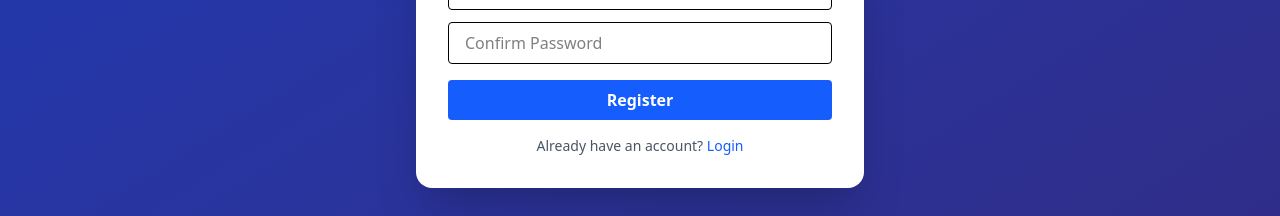
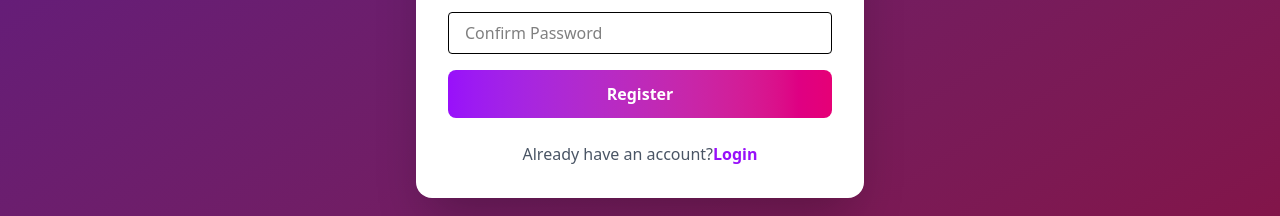
Before and after one commit to AnilSajjanshetty/function_hall, a React app in the folder frontend/: page /register in a window 1280 px wide. Shown: the part 449-665 px from the top of the page. Built offline with nearby package versions, Linux system fonts and the light colour scheme; no server answers; the HTML template or start-up script is replaced by a standard one.

Commit message:
feat:added register link in loginpage

```diff
--- a/frontend/src/pages/LoginPage.jsx
+++ b/frontend/src/pages/LoginPage.jsx
@@ -1,5 +1,5 @@
 import React, { useState } from "react";
-import { useNavigate } from "react-router-dom";
+import { Link, useNavigate } from "react-router-dom";
 import Swal from "sweetalert2";
 import axiosInstance from "../utils/axiosInstance";
 import config from "../../config";
@@ -98,6 +98,16 @@ export default function LoginPage() {
           >
             {loading ? "Logging in..." : "Login"}
           </button>
+            {/* 🔹 Register link */}
+        <p className="text-center text-gray-600 mt-6">
+          Don’t have an account?
+          <Link
+            to="/register"
+            className="text-purple-600 font-semibold hover:underline"
+          >
+            Register here
+          </Link>
+        </p>
         </form>
       </div>
     </div>
--- a/frontend/src/pages/RegisterPage.jsx
+++ b/frontend/src/pages/RegisterPage.jsx
@@ -3,7 +3,7 @@
 // src/pages/RegisterPage.jsx - Updated Register Page
 // ============================================
 import { useState } from 'react';
-import { useNavigate } from 'react-router-dom';
+import { Link, useNavigate } from 'react-router-dom';
 import axiosInstance from '../utils/axiosInstance';
 
 export default function RegisterPage() {
@@ -57,7 +57,7 @@ export default function RegisterPage() {
 
   return (
 
-    <div className="min-h-screen bg-gradient-to-br from-blue-800 to-indigo-900 flex items-center justify-center px-4">
+    <div className="min-h-screen bg-gradient-to-br from-purple-900 to-pink-900 flex items-center justify-center px-4">
       <div className="bg-white p-8 rounded-2xl shadow-2xl w-full max-w-md">
         <h2 className="text-3xl font-bold mb-6 text-center text-blue-900">Register</h2>
 
@@ -123,20 +123,21 @@ export default function RegisterPage() {
           <button
             type="submit"
             disabled={loading}
-            className="w-full bg-blue-600 text-white py-2 rounded font-bold hover:bg-blue-700 disabled:opacity-50"
+            className="w-full bg-gradient-to-r from-purple-600 to-pink-600 text-white py-3 rounded-lg font-bold hover:opacity-90 disabled:opacity-50"
           >
             {loading ? 'Registering...' : 'Register'}
           </button>
         </form>
 
-        <p className="text-center text-sm mt-4 text-gray-600">
-          Already have an account?{' '}
-          <span
-            className="text-blue-600 cursor-pointer hover:underline"
-            onClick={() => navigate('/login')}
+             {/* 🔹 Login link */}
+        <p className="text-center text-gray-600 mt-6">
+          Already have an account?
+          <Link
+            to="/login"
+            className="text-purple-600 font-semibold hover:underline"
           >
-            Login
-          </span>
+             Login
+          </Link>
         </p>
       </div>
     </div>
```
